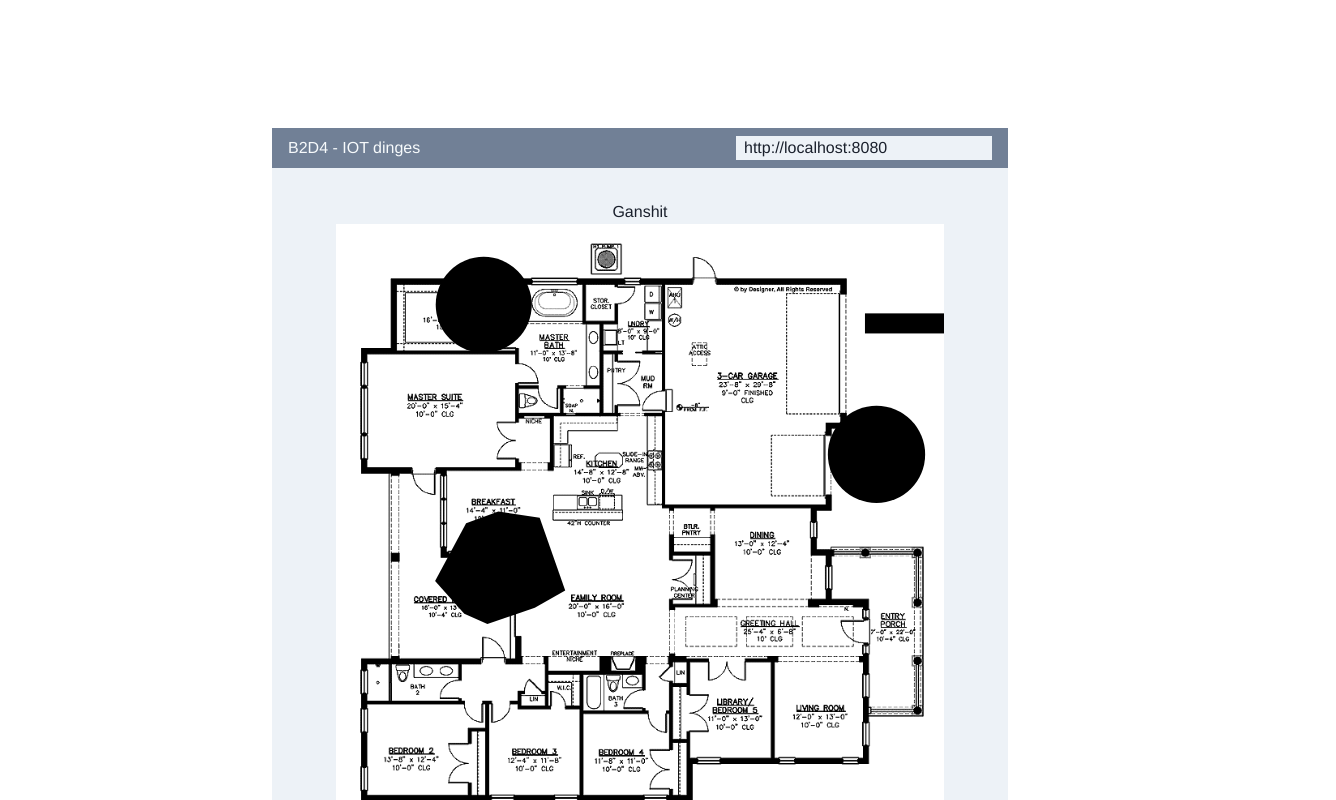
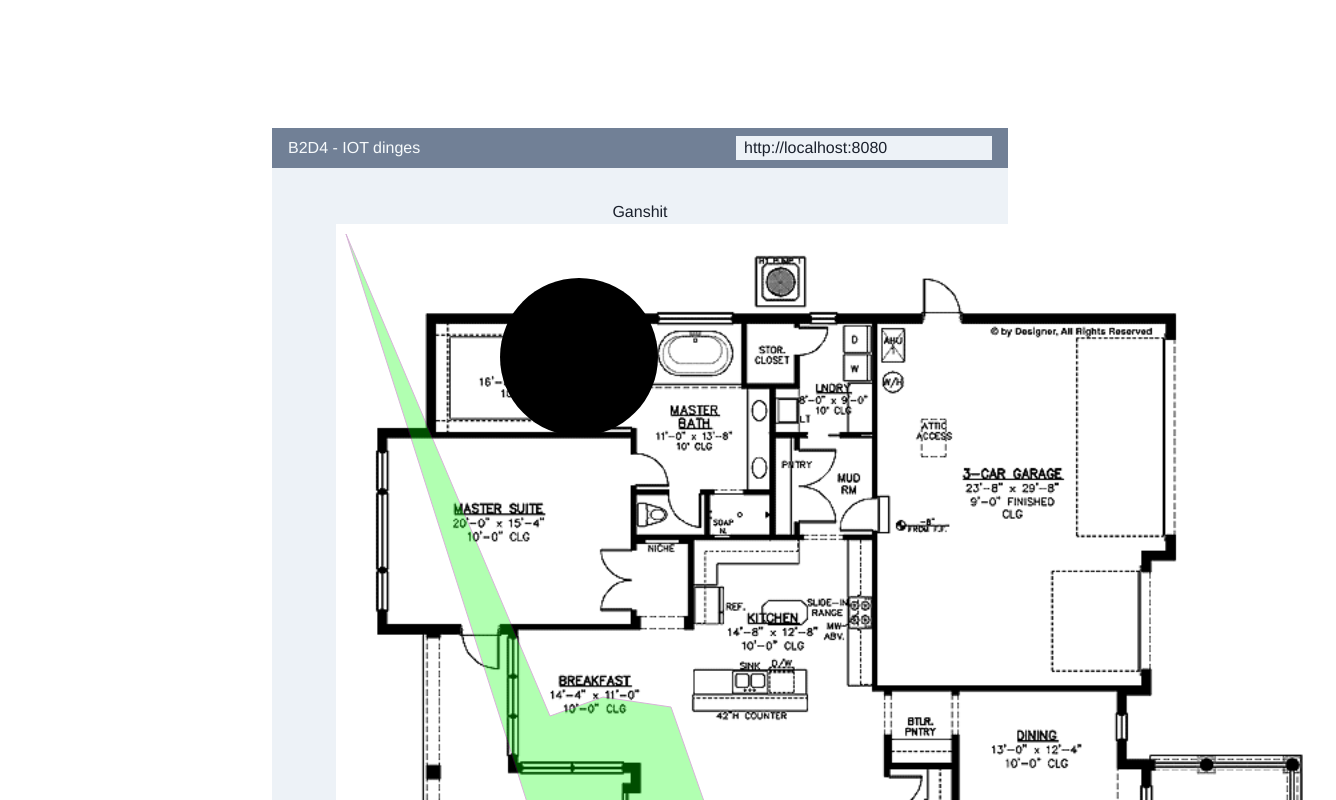
Before and after one commit to eensander/b2d4-iot-domoticz-pi4-2, a Vue app: page / in a window 1280 px wide. Shown: the top 800 px of the page, 1336 px wide, since content can reach past the window. Built offline with nearby package versions, Linux system fonts and the light colour scheme.

Commit message:
basic with opacity

```diff
--- a/src/App.vue
+++ b/src/App.vue
@@ -1,12 +1,15 @@
 <template>
     <div id="app" class="my-4 mx-4">
-        <div class="mx-64 mt-32 bg-gray-600 text-gray-100 py-2 px-4 text-left flex">
+        <div class="mx-16 md:mx-32 xl:mx-64 mt-32 bg-gray-600 text-gray-100 py-2 px-4 text-left flex">
             <span class="flex-1 ">B2D4 - IOT dinges</span>
             <input class="w-64 px-2 text-black bg-gray-200 text-gray-900" type="text" v-model="domoticz_base" />
         </div>
         <Main :domoticz_base="domoticz_base" :add_log="add_log" />
 
-        <component :is="dynamicWindow"></component>
+        <div class="mx-64 bg-gray-200 py-8 px-16">
+            <component :is="dynamicWindow"></component>
+        </div>
+
         <button @click="open_menu()" class="btn btn-blue">test</button>
 
         <div id="log" class="mx-64 relative">
--- a/src/components/windows/StartWindow.vue
+++ b/src/components/windows/StartWindow.vue
@@ -1,14 +1,19 @@
 <template>
-    <div class="mx-64 bg-gray-200 py-8 px-16">
+    <div class="w-full">
 
 		<h2>Ganshit</h2>
 
-        <svg viewBox="0 0 1000 1000">
+        <svg style="width:1000px;height:1000px;" viewBox="0 0 1000 1000">
             <image xlink:href="/floorplan-1.gif" width="100%"  />
-            <a xlink:href="javascript:void();" onclick="alert('g')"><circle cx="243" cy="133" r="79" /></a>
-            <a xlink:href="https://stackoverflow.com"><rect x="870" y="147" width="680" height="33" /></a>
-            <a xlink:href="https://stackoverflow.com"><circle cx="889" cy="379" r="80" /></a>
-            <a xlink:href="https://stackoverflow.com"><polygon id="test" points="163,587 214,492 267,473 335,483 377,603 327,631 249,658 211,641" /></a>
+
+            <a xlink:href="javascript:void();" onclick="alert('g')">
+                <circle cx="243" cy="133" r="79" />
+            </a>
+
+            <a xlink:href="javascript:void();" onclick="do_shit('g')">
+                <polygon color="red" id="test" points="10,10 214,492 267,473 335,483 377,603 327,631 249,658 211,641"
+                    class="test-1"  />
+            </a>
         </svg>
 
     </div>
@@ -37,4 +42,12 @@
 <style lang="scss">
 
 
+.test-1 {
+    fill:lime;
+    stroke:purple;
+    stroke-width:1;
+
+    opacity: 0.3;
+}
+
 </style>
--- a/src/components/windows/TestWindow.vue
+++ b/src/components/windows/TestWindow.vue
@@ -1,5 +1,5 @@
 <template>
-    <div class="mx-64 bg-gray-200 py-8 px-16">
+    <div class="w-full">
 
         <!-- two inputs -->
         <div class="flex flex-col space-y-4">
```
